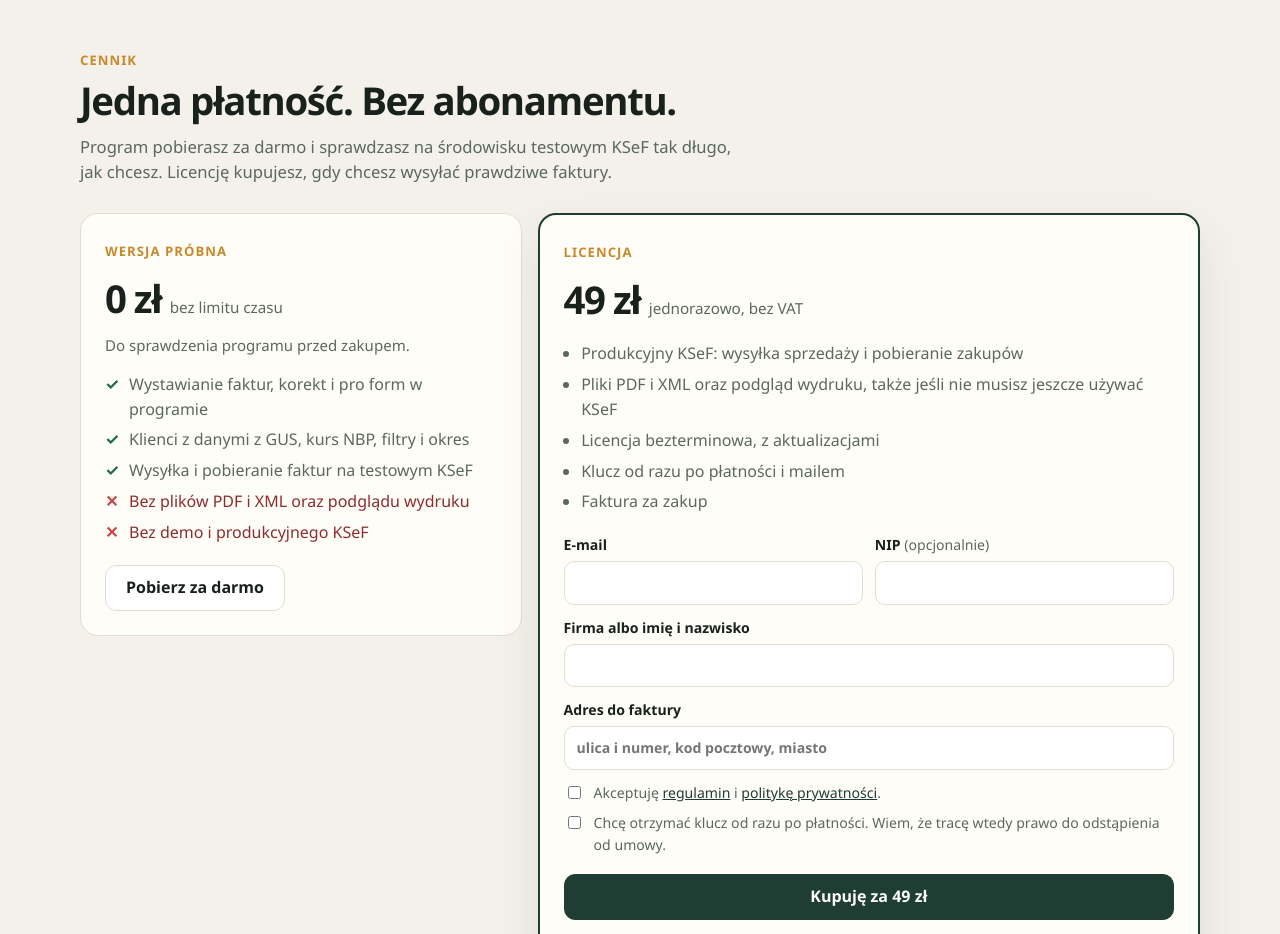
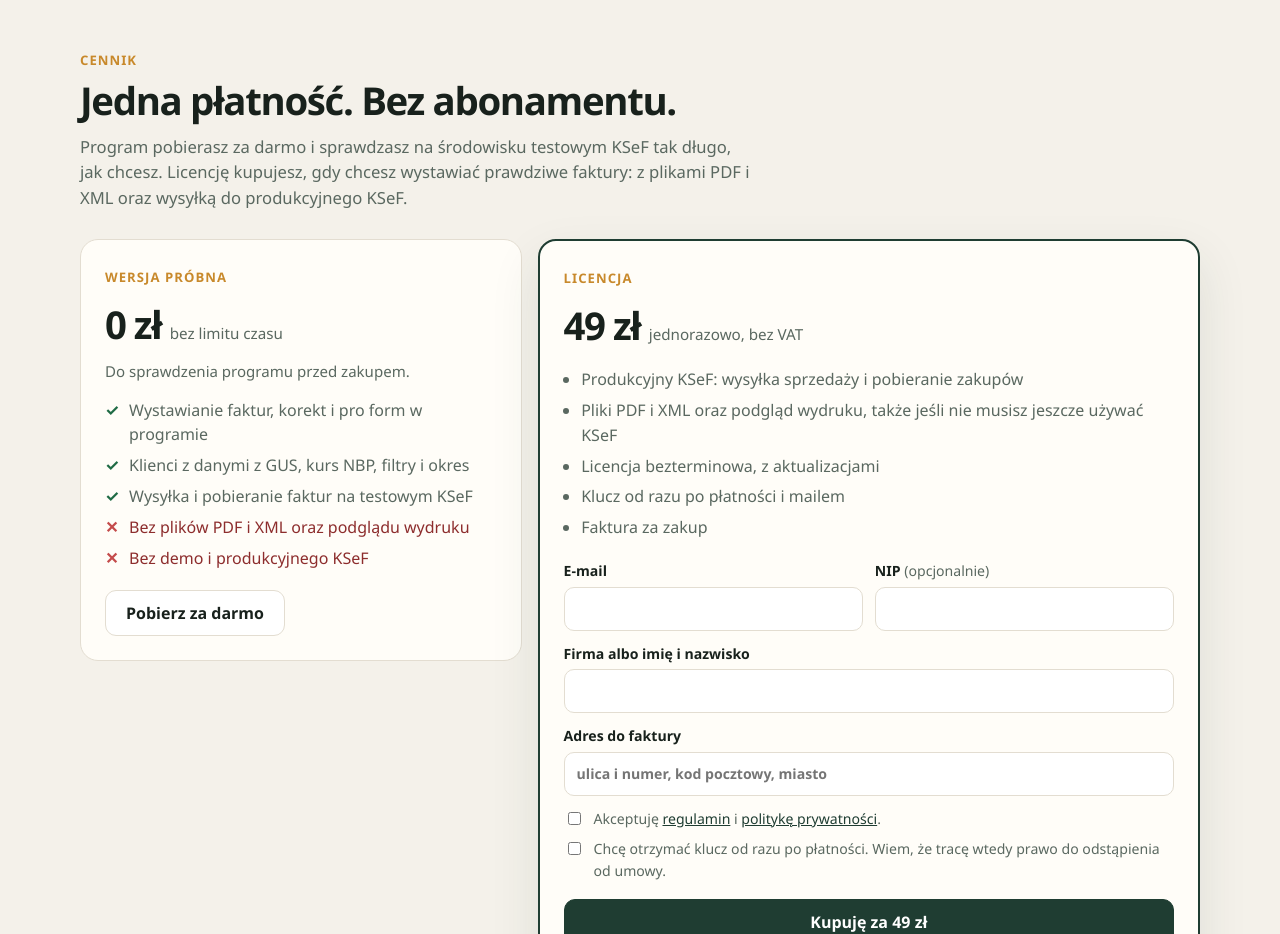
Before and after one commit to mkucharski8/OFFaktura, a website: page public/index.html in a window 1280 px wide. Shown: the part 3240-4174 px from the top of the page. Drawn offline with Linux system fonts and the light colour scheme; no server answers.

Commit message:
Zdanie nad cennikiem.
Co-authored-by: Cursor <cursoragent@cursor.com>

```diff
--- a/public/index.html
+++ b/public/index.html
@@ -367,7 +367,7 @@
     <section id="cennik">
       <p class="kicker">Cennik</p>
       <h2>Jedna płatność. Bez abonamentu.</h2>
-      <p class="intro">Program pobierasz za darmo i sprawdzasz na środowisku testowym KSeF tak długo, jak chcesz. Licencję kupujesz, gdy chcesz wysyłać prawdziwe faktury.</p>
+      <p class="intro">Program pobierasz za darmo i sprawdzasz na środowisku testowym KSeF tak długo, jak chcesz. Licencję kupujesz, gdy chcesz wystawiać prawdziwe faktury: z plikami PDF i XML oraz wysyłką do produkcyjnego KSeF.</p>
       <div class="pricing">
         <div class="plan">
           <span class="plan-name">Wersja próbna</span>
```
